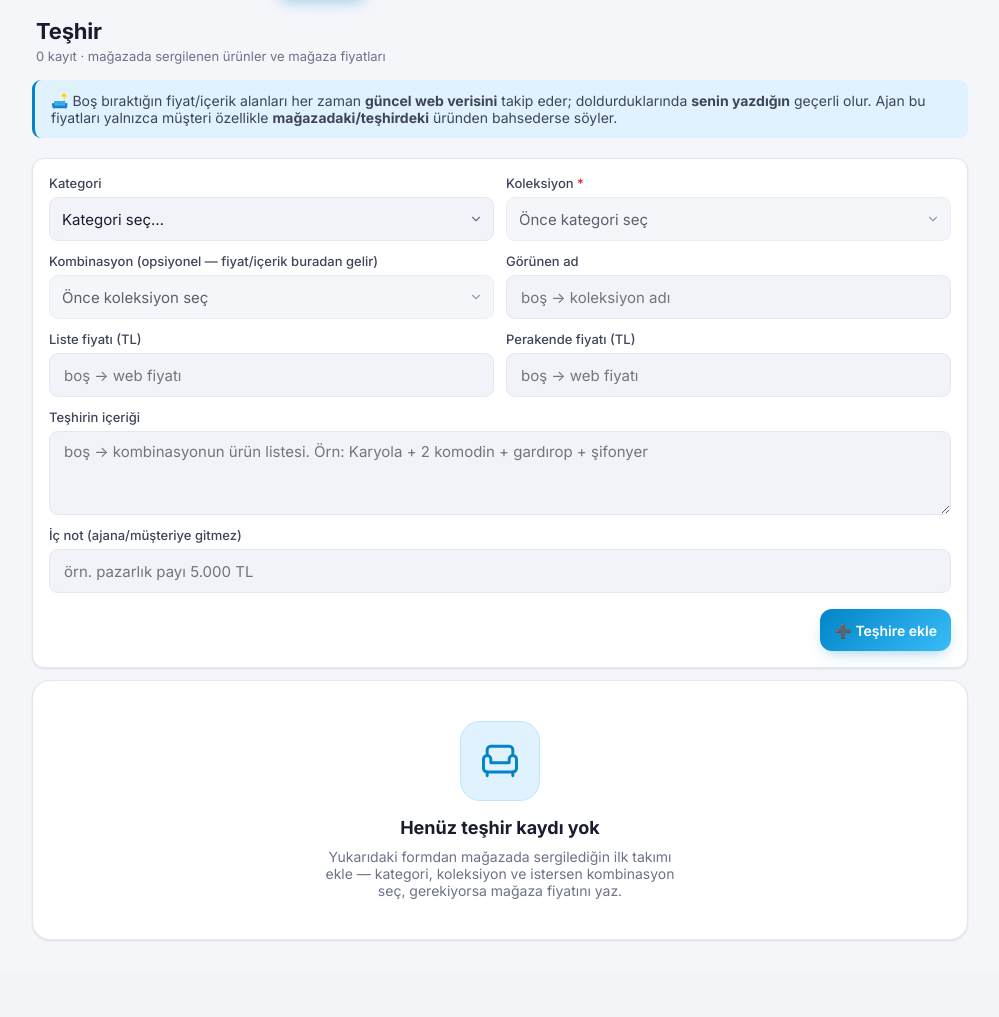
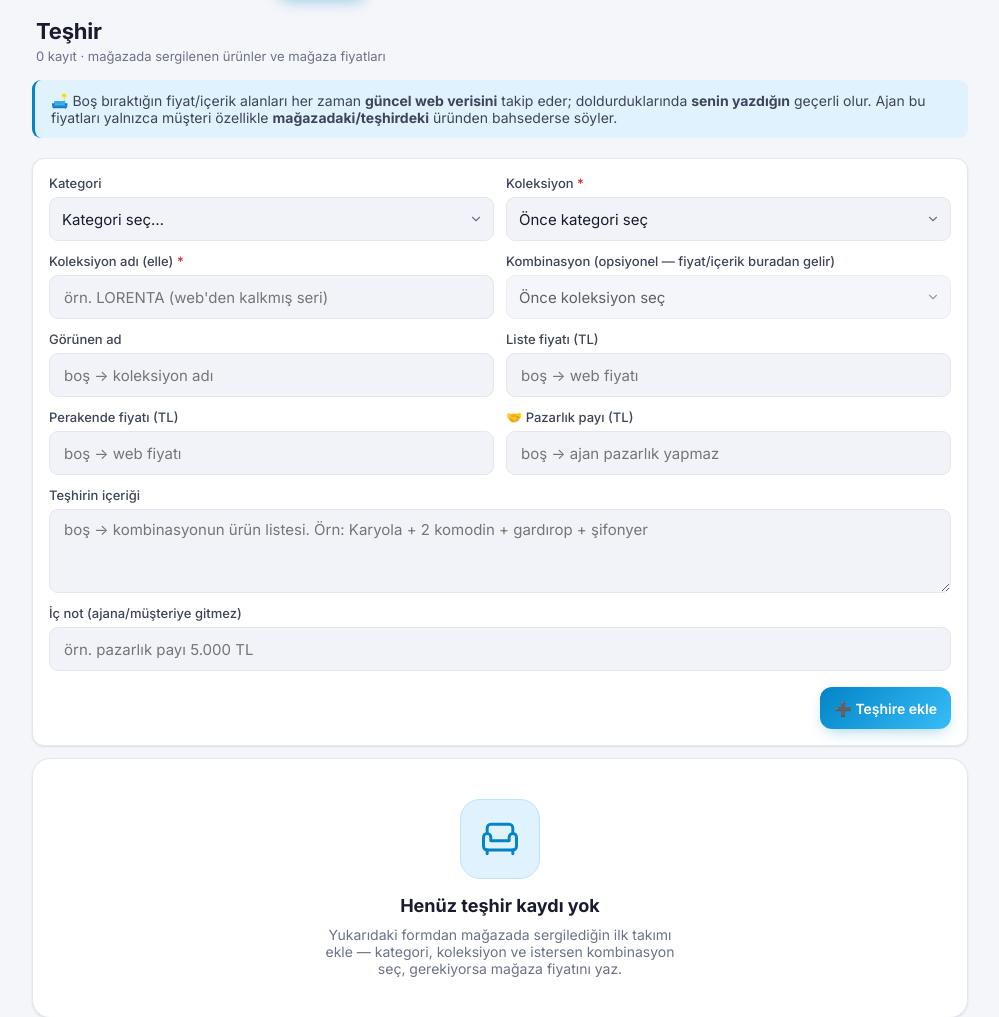
Before and after one commit to electroizm/web-etiket, a Django app: template dashboard/templates/dashboard/teshir.html in a window 1280 px wide. Shown: the part 102-1119 px from the top of the page, without its empty margins (140-1139 px from the left). Before the commit the page ends 1043 px from the top, so only its background shows below. Run offline with Django 5.2, Linux system fonts and the light colour scheme; the template is opened without the code that fills it, so the values that code supplies are empty; some libraries are stand-ins or nearby versions.

Commit message:
Teşhir v2: manuel koleksiyon adı + pazarlık payı
- Web'den kalkan koleksiyonlar için elle ad girme (koleksiyon_adi + kategori_id)
- pazarlik_payi alanı: müşteri pazarlık ederse ajan perakende−pay tabanına iner
- Ajan kural 12: tabanın altına inmez, payı açıklamaz, kendiliğinden indirim yok
- Tool'a yalnız pazarlik_taban_fiyat gider; pay ve iç notlar ajana gitmez
- Canlı test: LORENTA 45.000 → pazarlıkta 'size özel 40.000 TL' (tam taban)
- Sürüm 2607.06.8

Co-Authored-By: Claude Fable 5 <noreply@anthropic.com>

```diff
--- a/dashboard/templates/dashboard/teshir.html
+++ b/dashboard/templates/dashboard/teshir.html
@@ -97,7 +97,7 @@
         <div class="teshir-form__grid">
           <label class="field">
             <span class="field-label">Kategori</span>
-            <select class="select" id="ekle-kategori" aria-label="Kategori">
+            <select class="select" name="kategori_id" id="ekle-kategori" aria-label="Kategori">
               <option value="">Kategori seç…</option>
               {% for k in kategoriler %}
                 <option value="{{ k.id }}">{{ k.ad }}</option>
@@ -106,10 +106,15 @@
           </label>
           <label class="field">
             <span class="field-label">Koleksiyon <span style="color: var(--danger);">*</span></span>
-            <select class="select" name="koleksiyon_id" id="ekle-koleksiyon" disabled required
+            <select class="select" name="koleksiyon_id" id="ekle-koleksiyon" disabled
                     aria-label="Koleksiyon">
               <option value="">Önce kategori seç</option>
             </select>
+          </label>
+          <label class="field" id="ekle-manuel-alan" hidden>
+            <span class="field-label">Koleksiyon adı (elle) <span style="color: var(--danger);">*</span></span>
+            <input type="text" name="koleksiyon_adi" id="ekle-koleksiyon-adi" maxlength="200"
+                   placeholder="örn. LORENTA (web'den kalkmış seri)">
           </label>
           <label class="field">
             <span class="field-label">Kombinasyon (opsiyonel — fiyat/içerik buradan gelir)</span>
@@ -131,6 +136,11 @@
             <span class="field-label">Perakende fiyatı (TL)</span>
             <input type="text" inputmode="numeric" name="perakende_fiyat" id="ekle-perakende"
                    placeholder="boş → web fiyatı">
+          </label>
+          <label class="field">
+            <span class="field-label">🤝 Pazarlık payı (TL)</span>
+            <input type="text" inputmode="numeric" name="pazarlik_payi"
+                   placeholder="boş → ajan pazarlık yapmaz">
           </label>
           <label class="field field--wide">
             <span class="field-label">Teşhirin içeriği</span>
@@ -173,6 +183,13 @@
         {% if t.icerik %}
           <p class="teshir-kart__icerik">{{ t.icerik }}</p>
         {% endif %}
+        {% if t.pazarlik_taban %}
+          <p class="teshir-kart__not">🤝 Pazarlık payı: {{ t.pazarlik_payi }} TL —
+             ajan en düşük <b>{{ t.pazarlik_taban }} TL</b>'ye kadar iner (müşteri pazarlık ederse).</p>
+        {% elif t.pazarlik_payi %}
+          <p class="teshir-kart__not">🤝 Pazarlık payı {{ t.pazarlik_payi }} TL yazıldı ama
+             perakende fiyat çözülemediği için ajan pazarlık YAPMAZ.</p>
+        {% endif %}
         {% if t.notlar %}
           <p class="teshir-kart__not">📝 {{ t.notlar }}</p>
         {% endif %}
@@ -194,6 +211,13 @@
           <input type="hidden" name="islem" value="guncelle">
           <input type="hidden" name="id" value="{{ t.id }}">
           <div class="teshir-form__grid">
+            {% if t.manuel %}
+              <label class="field">
+                <span class="field-label">Koleksiyon adı (elle)</span>
+                <input type="text" name="koleksiyon_adi" maxlength="200"
+                       value="{{ t.ham_koleksiyon_adi }}">
+              </label>
+            {% endif %}
             <label class="field">
               <span class="field-label">Görünen ad</span>
               <input type="text" name="baslik" maxlength="200" value="{{ t.ham_baslik }}"
@@ -208,6 +232,12 @@
               <span class="field-label">Perakende fiyatı (TL)</span>
               <input type="text" inputmode="numeric" name="perakende_fiyat"
                      value="{{ t.ham_perakende|default_if_none:'' }}" placeholder="boş → web fiyatı">
+            </label>
+            <label class="field">
+              <span class="field-label">🤝 Pazarlık payı (TL)</span>
+              <input type="text" inputmode="numeric" name="pazarlik_payi"
+                     value="{{ t.pazarlik_payi|default_if_none:'' }}"
+                     placeholder="boş → ajan pazarlık yapmaz">
             </label>
             <label class="field">
               <span class="field-label">İç not</span>
@@ -257,6 +287,9 @@
       const listeInp = document.getElementById('ekle-liste');
       const perakInp = document.getElementById('ekle-perakende');
 
+      const manuelAlan = document.getElementById('ekle-manuel-alan');
+      const manuelInp  = document.getElementById('ekle-koleksiyon-adi');
+
       function doldur(sel, secenekler, bosMetin) {
         sel.innerHTML = '';
         const bos = document.createElement('option');
@@ -272,22 +305,52 @@
         sel.disabled = secenekler.length === 0;
       }
 
+      // Koleksiyon web'den kalkmış olabilir → her durumda "elle yaz" seçeneği.
+      function manuelSecenekEkle() {
+        const o = document.createElement('option');
+        o.value = '__manuel__';
+        o.textContent = '— Listede yok / elle yazacağım —';
+        kolSel.appendChild(o);
+        kolSel.disabled = false;
+      }
+      manuelSecenekEkle();
+
+      function manuelDurum(acik) {
+        manuelAlan.hidden = !acik;
+        manuelInp.required = acik;
+        if (!acik) manuelInp.value = '';
+      }
+
       katSel?.addEventListener('change', async () => {
-        doldur(kolSel, [], 'Yükleniyor…'); kolSel.disabled = true;
+        doldur(kolSel, [], 'Yükleniyor…');
         doldur(kombiSel, [], 'Önce koleksiyon seç'); kombiSel.disabled = true;
-        if (!katSel.value) { doldur(kolSel, [], 'Önce kategori seç'); return; }
+        manuelDurum(false);
+        if (!katSel.value) {
+          doldur(kolSel, [], 'Önce kategori seç'); manuelSecenekEkle(); return;
+        }
         try {
           const res = await fetch(`${SECENEK_URL}?kategori=${katSel.value}`,
                                   { credentials: 'same-origin' });
           const data = await res.json();
           doldur(kolSel, data.koleksiyonlar || [], 'Koleksiyon seç…');
         } catch (_) { doldur(kolSel, [], 'Yüklenemedi — tekrar dene'); }
+        manuelSecenekEkle();
       });
 
       kolSel?.addEventListener('change', async () => {
         doldur(kombiSel, [], 'Yükleniyor…'); kombiSel.disabled = true;
         listeInp.placeholder = 'boş → web fiyatı';
         perakInp.placeholder = 'boş → web fiyatı';
+        if (kolSel.value === '__manuel__') {
+          // Elle yazılan koleksiyon: web bağı yok → kombinasyon da yok.
+          manuelDurum(true);
+          doldur(kombiSel, [], 'Elle kayıtta kombinasyon bağlanmaz');
+          listeInp.placeholder = 'liste fiyatı (elle)';
+          perakInp.placeholder = 'perakende fiyatı (elle)';
+          manuelInp.focus();
+          return;
+        }
+        manuelDurum(false);
         if (!kolSel.value) { doldur(kombiSel, [], 'Önce koleksiyon seç'); return; }
         try {
           const res = await fetch(`${SECENEK_URL}?koleksiyon=${kolSel.value}`,
--- a/etiket_project/settings.py
+++ b/etiket_project/settings.py
@@ -141,7 +141,7 @@ TEMPLATES = [
 # Telif + sürüm (alt yazı). TEK KAYNAK — context processor ile tüm template'lere geçer.
 # APP_SURUM = son deploy tarihi (vYYAA.GG); HER deploy öncesi güncellenir.
 # APP_TELIF = ilk yayın yılı SABİT (bu proje 2026'da başladı; takvim yılıyla değişmez).
-APP_SURUM = "2607.06.7"
+APP_SURUM = "2607.06.8"
 APP_TELIF = "© 2026 İsmail Güneş"
 
 WSGI_APPLICATION = 'etiket_project.wsgi.application'
```
Also changed, not shown: bot/ajan.py (+7 -0 lines), catalog/sa_models/teshir.py (+13 -2 lines), catalog/services/teshir.py (+21 -7 lines), dashboard/views.py (+20 -4 lines).
